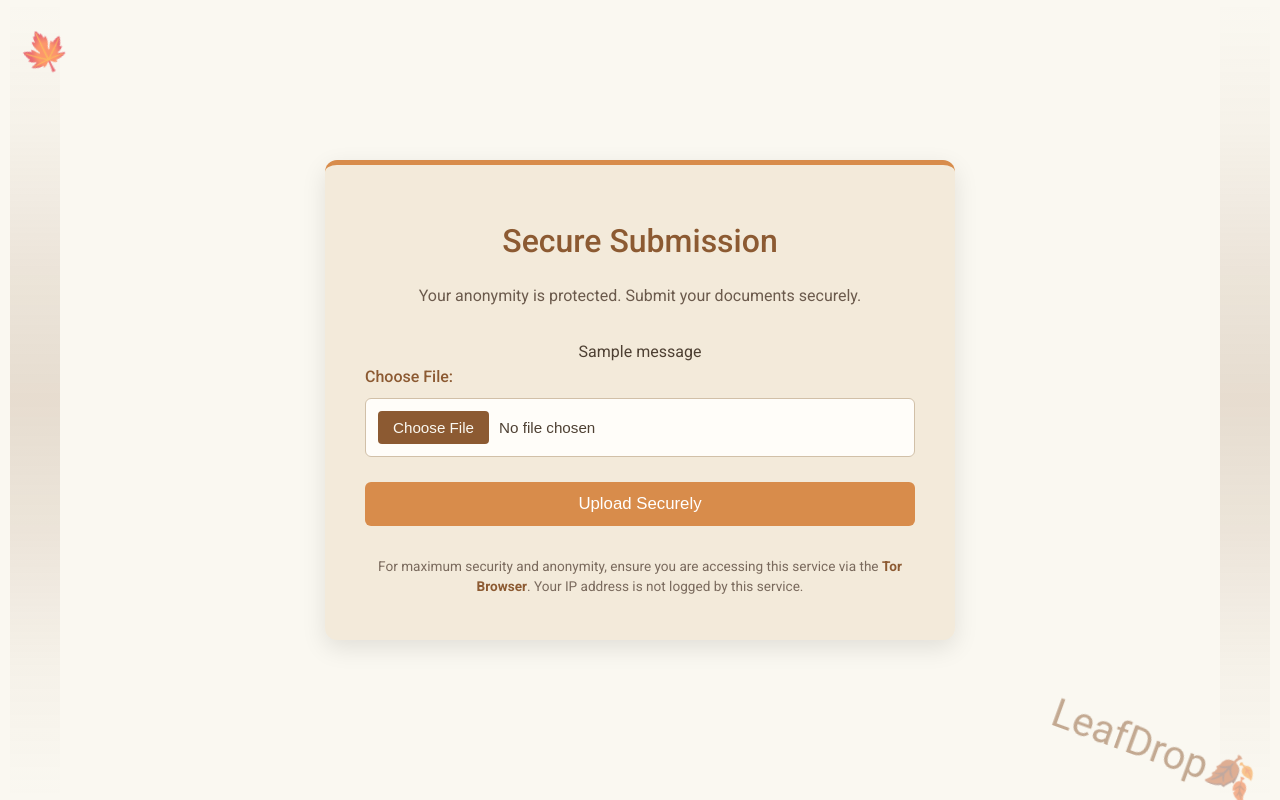
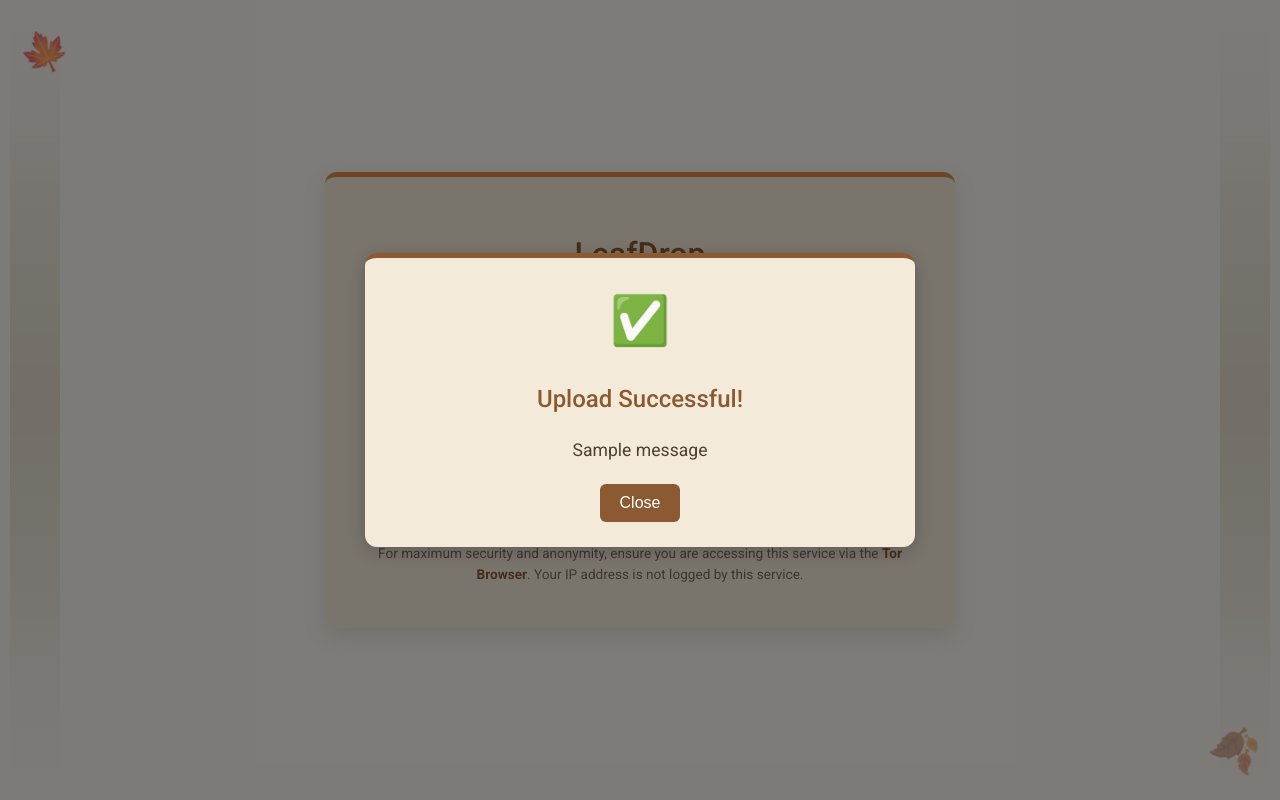
Before and after one commit to MathzSitty/WhistleDrop, a Flask app: page / in a window 1280 px wide. Run offline with Flask 3, Linux system fonts and the light colour scheme; tables that the repository leaves empty hold one stand-in row (values such as "Sample post"); one stand-in notice (Sample message) is shown.

Commit message:
Added Upload size limit and more feedback for the Whistleblower upload process.

```diff
--- a/journalist_tool/gui_config.json
+++ b/journalist_tool/gui_config.json
@@ -1,5 +1,5 @@
 {
-    "server_url": "http://xrshepru673y3qb54dom6uif4zqpdi3webvb75ljsil5op3deumgread.onion",
+    "server_url": "http://lrjmwuq6bewla2scssuwntf6ch4gwx6o4rzwd6jxfodrn5hel3vt5kad.onion/",
     "api_key": "OVp8!7w]/)`%]]/cp(}nJ\"PurcSD-;*#Wp,9D]]&*oEw*ysK[~<c\"-mY<'|:xV*B",
     "tor_socks_host": "127.0.0.1",
     "tor_socks_port": 9150
--- a/whistledrop_server/templates/upload.html
+++ b/whistledrop_server/templates/upload.html
@@ -3,7 +3,7 @@
 <head>
     <meta charset="UTF-8">
     <meta name="viewport" content="width=device-width, initial-scale=1.0">
-    <title>WhistleDrop - Secure Document Submission</title>
+    <title>LeafDrop - Secure Document Submission</title>
     <style>
         @import url('https://fonts.googleapis.com/css2?family=Roboto:wght@300;400;500;700&display=swap');
 
@@ -179,22 +179,84 @@
             z-index: 0;
         }
 
+        /* Popup Styles */
+        .popup-overlay {
+            display: none;
+            position: fixed;
+            top: 0;
+            left: 0;
+            width: 100%;
+            height: 100%;
+            background-color: rgba(0, 0, 0, 0.5);
+            z-index: 100;
+            justify-content: center;
+            align-items: center;
+        }
+
+        .popup-content {
+            background-color: #F3EADA;
+            border-radius: 12px;
+            box-shadow: 0 5px 20px rgba(0, 0, 0, 0.2);
+            padding: 25px;
+            width: 90%;
+            max-width: 500px;
+            text-align: center;
+            border-top: 5px solid #8C5A32;
+            position: relative;
+        }
+
+        .popup-title {
+            color: #8C5A32;
+            margin-bottom: 15px;
+            font-weight: 500;
+            font-size: 1.5em;
+        }
+
+        .popup-message {
+            margin-bottom: 20px;
+            color: #4E4033;
+            font-size: 1.1em;
+        }
+
+        .popup-icon {
+            font-size: 3em;
+            margin-bottom: 15px;
+            color: #4A6742;
+        }
+
+        .popup-button {
+            background-color: #8C5A32;
+            color: white;
+            padding: 10px 20px;
+            border: none;
+            border-radius: 6px;
+            cursor: pointer;
+            font-size: 1em;
+            font-weight: 500;
+            transition: background-color 0.3s ease;
+        }
+
+        .popup-button:hover {
+            background-color: #754C24;
+        }
     </style>
 </head>
 <body>
     <div class="leaf-decoration-top-left">🍁</div> <!-- Maple Leaf Emoji -->
 
     <div class="container">
-        <h1>Secure Submission</h1>
+        <h1>LeafDrop</h1>
         <p class="subtitle">Your anonymity is protected. Submit your documents securely.</p>
 
         {% with messages = get_flashed_messages(with_categories=true) %}
           {% if messages %}
             {% for category, message in messages %}
-              <div class.message {{ category }}>{{ message }}</div>
+              <div class="message {{ category }}">{{ message }}</div>
             {% endfor %}
           {% endif %}
         {% endwith %}
+
+        <div id="fileErrorMessage" class="message error" style="display: none;"></div>
 
         <form id="uploadForm" method="POST" enctype="multipart/form-data" action="{{ url_for('upload_file') }}">
             <label for="file">Choose File:</label>
@@ -204,7 +266,7 @@
 
         <div class="loader-container" id="loaderContainer">
             <p class="loader-text" id="loaderText">Encrypting and uploading your file...</p>
-            <div class.progress-bar-container>
+            <div class="progress-bar-container">
                 <div class="progress-bar" id="progressBar"></div>
             </div>
         </div>
@@ -215,19 +277,70 @@
         </p>
     </div>
 
-    <div class="leaf-decoration-bottom-right">LeafDrop🍂</div> <!-- Fallen Leaf Emoji -->
+    <div class="leaf-decoration-bottom-right">🍂</div> <!-- Fallen Leaf Emoji -->
+
+    <!-- Success Popup -->
+    <div class="popup-overlay" id="successPopup">
+        <div class="popup-content">
+            <div class="popup-icon">✅</div>
+            <h2 class="popup-title">Upload Successful!</h2>
+            <p class="popup-message" id="successPopupMessage">Your file has been securely uploaded and encrypted.</p>
+            <button class="popup-button" id="successPopupButton">Close</button>
+        </div>
+    </div>
 
     <script>
-        // JavaScript for loader remains the same as previous version
+        // JavaScript for loader and file size validation
         const uploadForm = document.getElementById('uploadForm');
         const loaderContainer = document.getElementById('loaderContainer');
         const progressBar = document.getElementById('progressBar');
         const loaderText = document.getElementById('loaderText');
         const submitButton = uploadForm.querySelector('input[type="submit"]');
+        const fileErrorMessage = document.getElementById('fileErrorMessage');
+        const successPopup = document.getElementById('successPopup');
+        const successPopupMessage = document.getElementById('successPopupMessage');
+        const successPopupButton = document.getElementById('successPopupButton');
+
+        // Check for success message from flash
+        document.addEventListener('DOMContentLoaded', function() {
+            const successMessages = document.querySelectorAll('.message.success');
+            if (successMessages.length > 0) {
+                // Extract the success message text and display in popup
+                const messageText = successMessages[0].textContent;
+                successPopupMessage.textContent = messageText;
+
+                // Hide the flash message
+                successMessages[0].style.display = 'none';
+
+                // Show the popup
+                successPopup.style.display = 'flex';
+            }
+        });
+
+        // Close popup when button is clicked
+        successPopupButton.addEventListener('click', function() {
+            successPopup.style.display = 'none';
+        });
 
         if (uploadForm) {
             uploadForm.addEventListener('submit', function(event) {
                 const fileInput = document.getElementById('file');
+
+                // File size validation - 50MB limit
+                if (fileInput.files.length > 0) {
+                    const fileSize = fileInput.files[0].size;
+                    const maxSize = 50 * 1024 * 1024; // 50 MB in Bytes
+
+                    if (fileSize > maxSize) {
+                        event.preventDefault(); // Stop form submission
+                        fileErrorMessage.textContent = 'File is too large. Maximum file size is 50 MB.';
+                        fileErrorMessage.style.display = 'block';
+                        return false;
+                    } else {
+                        fileErrorMessage.style.display = 'none';
+                    }
+                }
+
                 if (fileInput.files.length === 0) { return; }
                 if(submitButton) { submitButton.disabled = true; submitButton.value = 'Processing...';}
                 loaderContainer.style.display = 'block';
@@ -243,12 +356,14 @@
                 }, 200);
             });
         }
+
         window.addEventListener('pageshow', function(event) {
             if (submitButton) {
                 const fileInput = document.getElementById('file');
                 if (fileInput) fileInput.value = '';
                 submitButton.disabled = false; submitButton.value = 'Upload Securely';
                 if (loaderContainer) loaderContainer.style.display = 'none';
+                if (fileErrorMessage) fileErrorMessage.style.display = 'none';
             }
         });
     </script>
```
Also changed, not shown: journalist_tool/journalist_gui.py (+3 -4 lines), whistledrop_server/app.py (+38 -19 lines), 5 other files.
